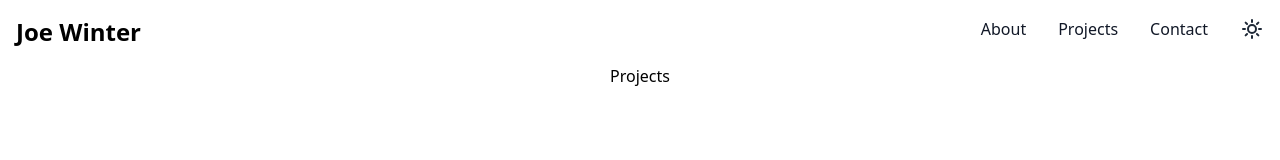
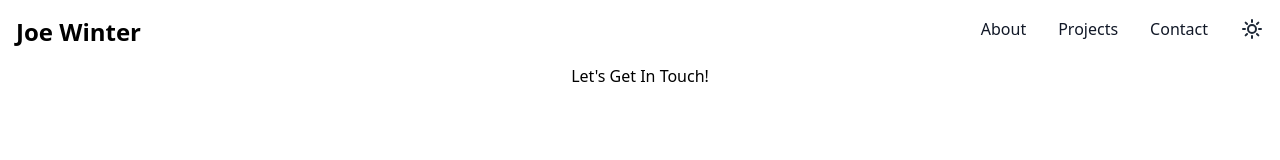
Before and after one commit to joe-winter/portfolio, a React (Vite) app: page /contact in a window 1280 px wide. Shown: the top 160 px of the page. Built offline with nearby package versions, Linux system fonts and the light colour scheme.

Commit message:
fixed contact page issue

```diff
--- a/src/App.jsx
+++ b/src/App.jsx
@@ -37,7 +37,7 @@ function App() {
       path: "/contact",
       element: (
         <>
-          <NavBar /> <Projects />
+          <NavBar /> <Contact />
         </>
       ),
     },
```
Also changed, not shown: src/Components/NavBar.jsx (+4 -4 lines).
